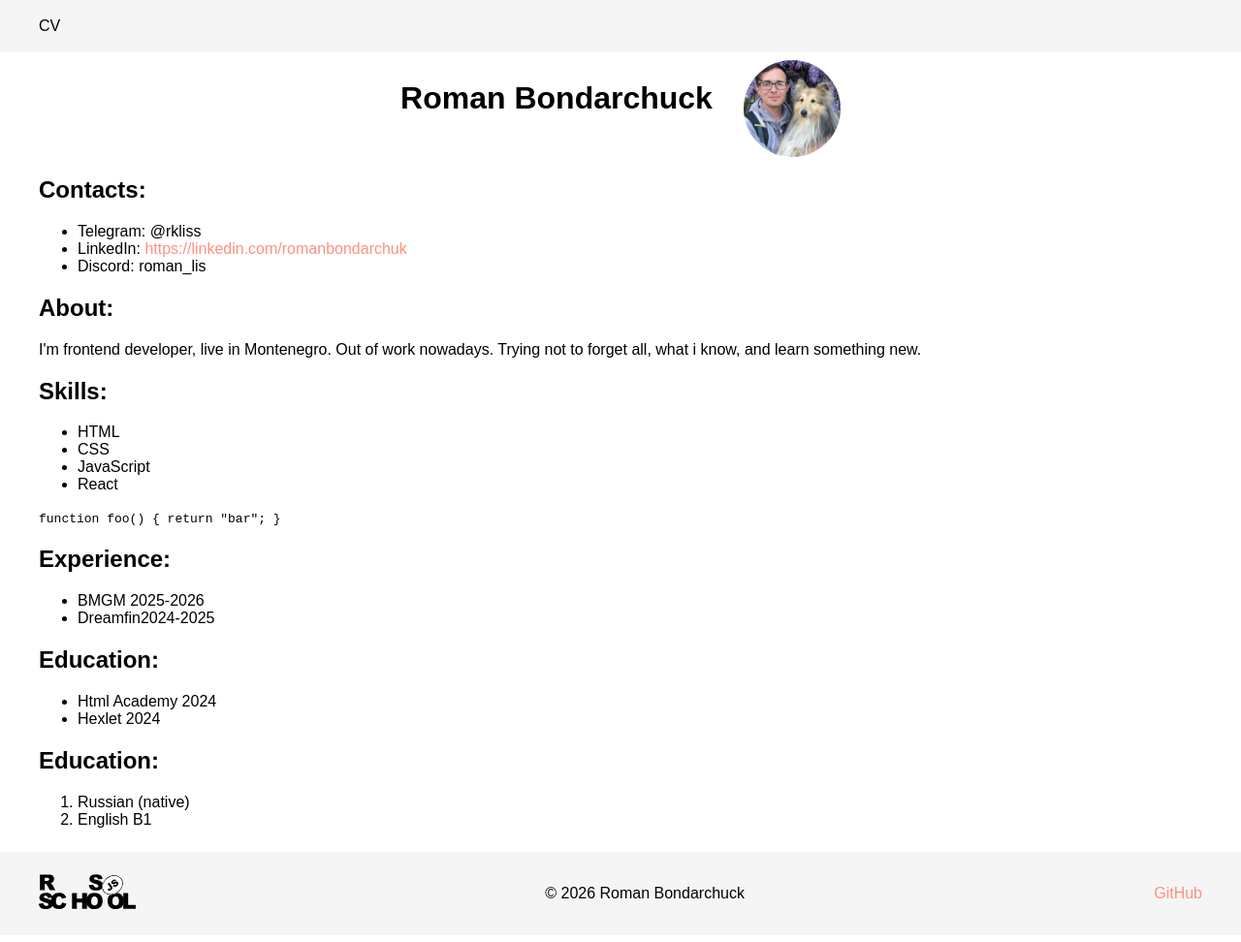
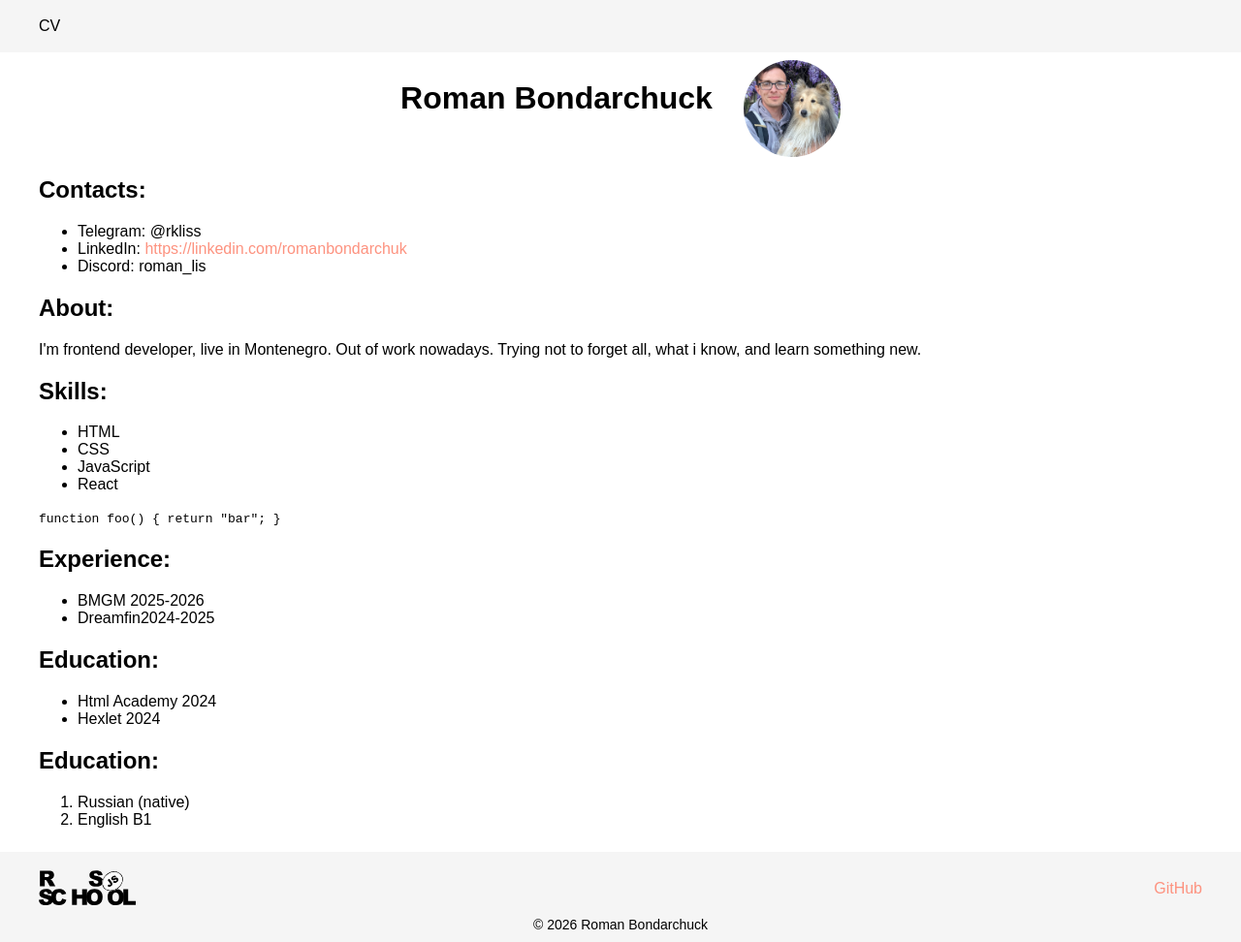
Before and after one commit to Romkalis/rsschool-cv, a plain HTML site: page index.html in a window 1280 px wide. Shown: the whole page at 97% size. Drawn offline with Linux system fonts and the light colour scheme.

Commit message:
fix: fix markup

```diff
--- a/index.html
+++ b/index.html
@@ -77,13 +77,13 @@
   </main>
 
   <footer>
-    <div class="container footer__container">
+    <nav class="container footer__container">
       <a href="https://rs.school/courses/javascript" class="Course Description">
         <img src="/assets/svg/rs-school-logo.svg" alt="RsSchool" width="100">
       </a>
-      <blockquote>© 2026 Roman Bondarchuck</blockquote>
       <a href="https://github.com/Romkalis">GitHub</a>
-    </div>
+    </nav>
+    <blockquote>© 2026 Roman Bondarchuck</blockquote>
   </footer>
 </body>
 
--- a/style.css
+++ b/style.css
@@ -35,3 +35,8 @@ header, footer {
     justify-content: space-between;
     align-items: center;
 }
+blockquote {
+    text-align: center;
+    margin: 0;
+    font-size: 14px;
+}
```
